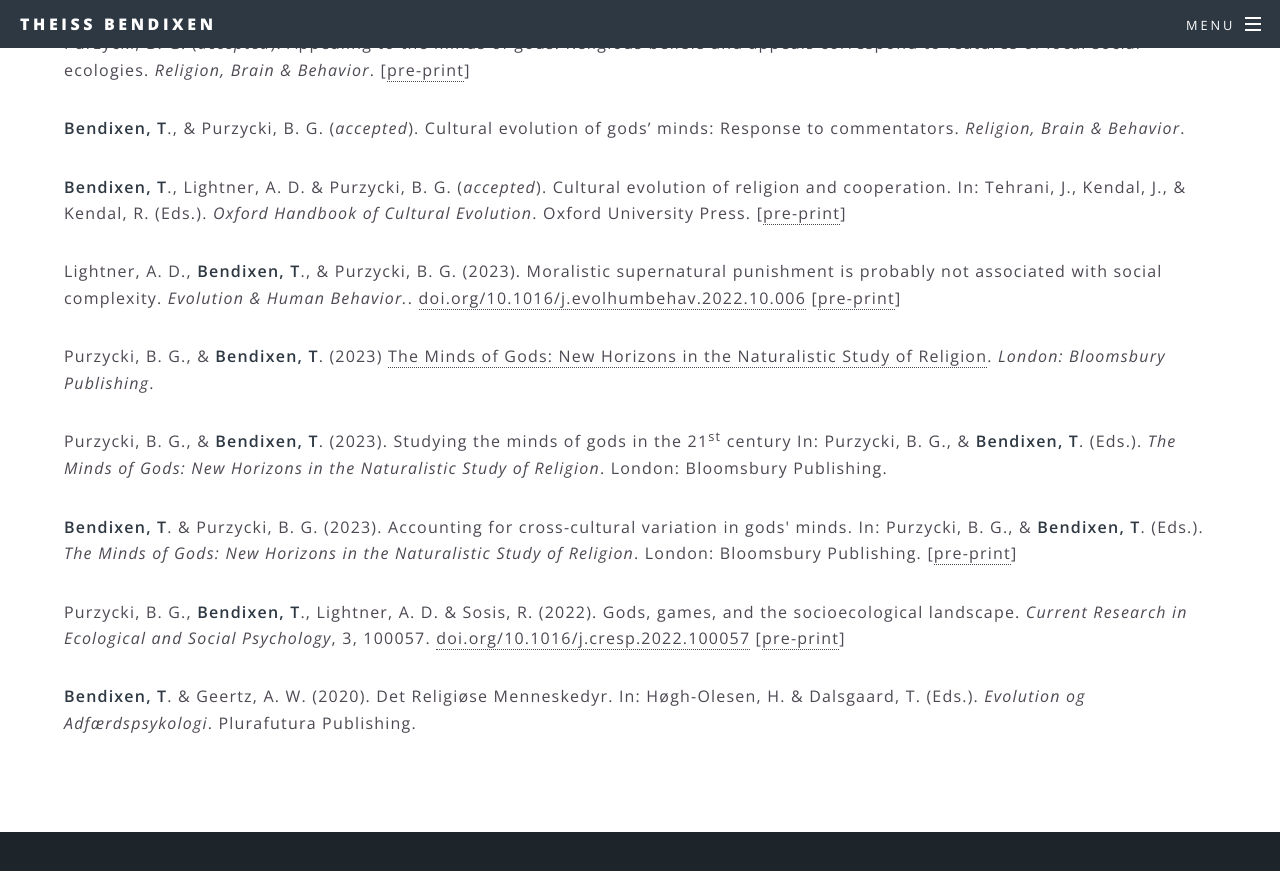
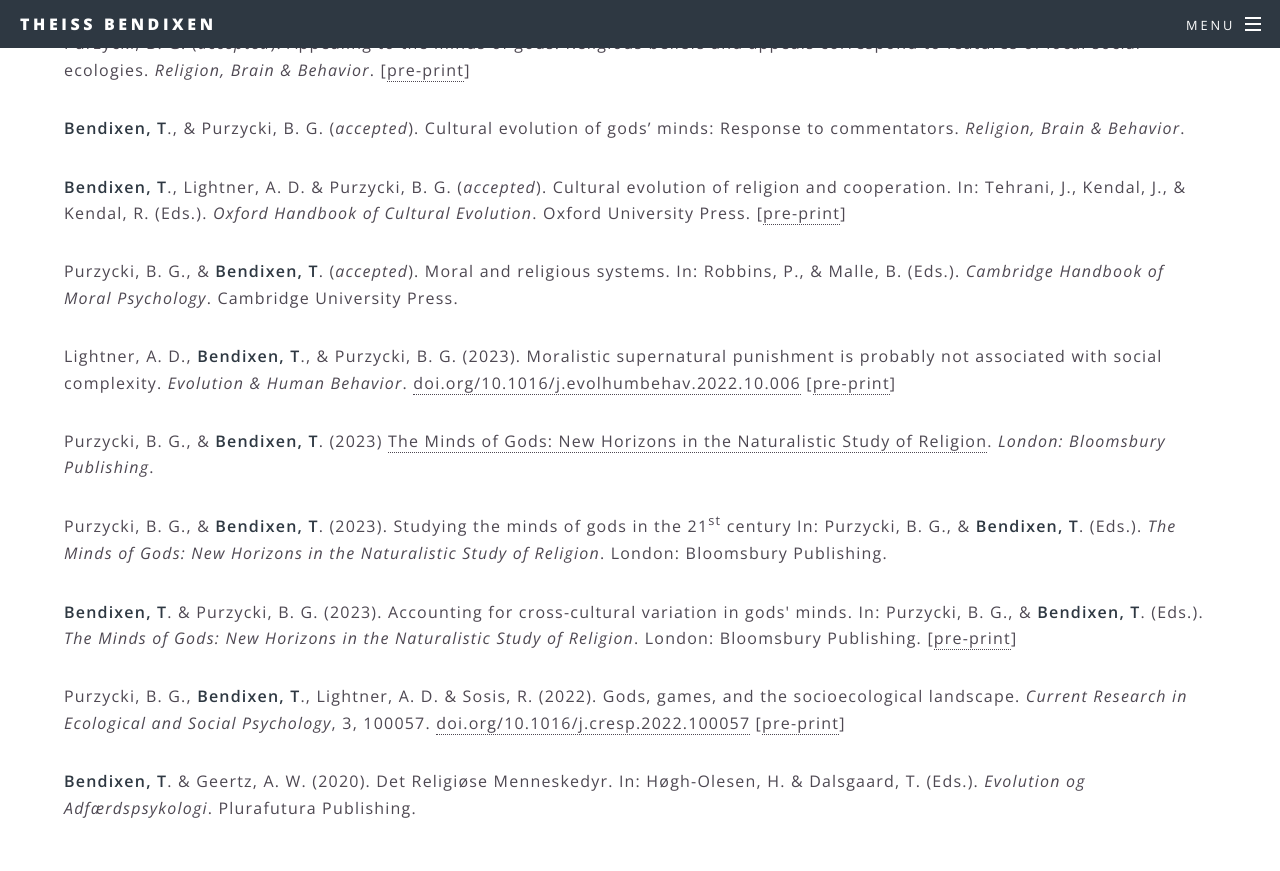
Before and after one commit to tbendixen/tbendixen.github.io, a Jekyll site: the page built from forskning.html, in a window 1280 px wide and 900 px high, scrolled down 2860 px. Shown: the top 871 px of the window. Built offline with Jekyll 4.4.1, drawn with Linux system fonts in a browser that asks for light colours.

Commit message:
Update forskning.html

```diff
--- a/forskning.html
+++ b/forskning.html
@@ -77,10 +77,11 @@ title: Forskning
 				<p><b>Bendixen, T</b>., & Purzycki, B. G. (<i>accepted</i>). Cultural evolution of gods’ minds: Response to commentators. <i>Religion, Brain & Behavior</i>.</p>
 				<p><b>Bendixen, T</b>., Lightner, A. D. & Purzycki, B. G. (<i>accepted</i>). Cultural evolution of religion and cooperation. In: Tehrani, J., Kendal, J., & Kendal, R. (Eds.). <i>Oxford Handbook of Cultural Evolution</i>. Oxford University Press.
 				[<a href="https://osf.io/preprints/socarxiv/29at3/">pre-print</a>]</p>
+				<p>Purzycki, B. G., & <b>Bendixen, T</b>. (<i>accepted</i>). Moral and religious systems. In: Robbins, P., & Malle, B. (Eds.). <i>Cambridge Handbook of Moral Psychology</i>. Cambridge University Press.
 				<p>Lightner, A. D., <b>Bendixen, T</b>., & Purzycki, B. G. (2023). Moralistic supernatural punishment is probably not associated with social complexity.
-					<i>Evolution & Human Behavior.</i>. <a href="https://doi.org/10.1016/j.evolhumbehav.2022.10.006">doi.org/10.1016/j.evolhumbehav.2022.10.006</a>
+					<i>Evolution & Human Behavior</i>. <a href="https://doi.org/10.1016/j.evolhumbehav.2022.10.006">doi.org/10.1016/j.evolhumbehav.2022.10.006</a>
 				[<a href="https://psyarxiv.com/fhscv/">pre-print</a>]</p>
-				Purzycki, B. G., & <b>Bendixen, T</b>. (2023) <a href="https://www.bloomsbury.com/us/minds-of-gods-9781350265714/">The Minds of Gods: New Horizons in the Naturalistic Study of Religion</a>. <i>London: Bloomsbury Publishing</i>.</p>
+				<p>Purzycki, B. G., & <b>Bendixen, T</b>. (2023) <a href="https://www.bloomsbury.com/us/minds-of-gods-9781350265714/">The Minds of Gods: New Horizons in the Naturalistic Study of Religion</a>. <i>London: Bloomsbury Publishing</i>.</p>
 				<p>Purzycki, B. G., & <b>Bendixen, T</b>. (2023). Studying the minds of gods in the 21<sup>st</sup> century In: Purzycki, B. G., & <b>Bendixen, T</b>. (Eds.). <i>The Minds of Gods: New Horizons in the Naturalistic Study of Religion</i>. London: Bloomsbury Publishing.</p>
 				<p><b>Bendixen, T</b>. & Purzycki, B. G. (2023). Accounting for cross-cultural variation in gods' minds. In: Purzycki, B. G., & <b>Bendixen, T</b>. (Eds.). <i>The Minds of Gods: New Horizons in the Naturalistic Study of Religion</i>. London: Bloomsbury Publishing.
 				[<a href="https://pure.au.dk/portal/files/232105006/BendixenPurzycki_MoG.pdf">pre-print</a>]</p>
```
